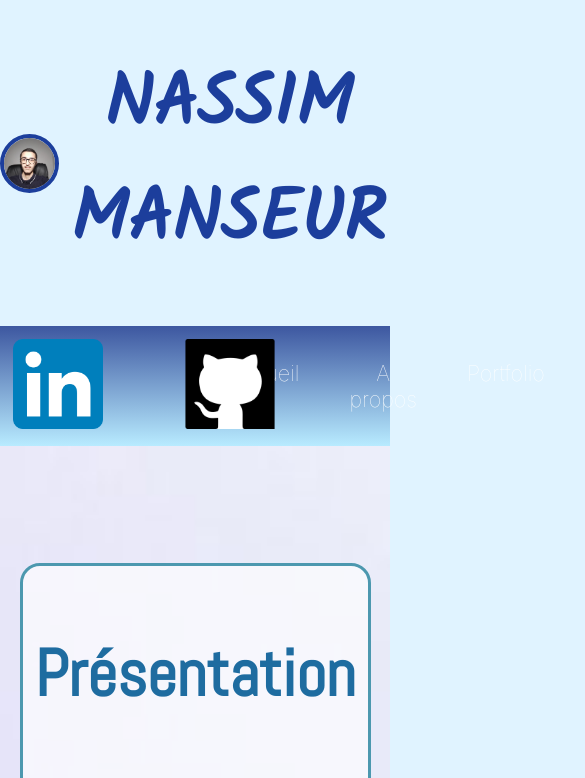
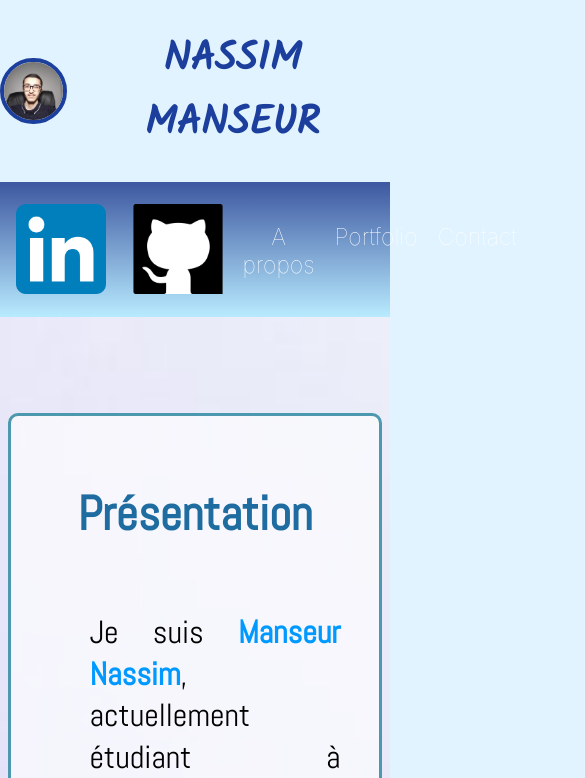
Before and after one commit to ManseurNassim/Portfolio-Nassim-Manseur, a plain HTML site: page index.html in a window 390 px wide. Shown: the top 778 px of the page, 585 px wide, since content can reach past the window. Drawn offline with Linux system fonts and the light colour scheme.

Commit message:
maj tel1

```diff
--- a/styles.css
+++ b/styles.css
@@ -183,3 +183,91 @@ li:hover>div {
 strong {
     color: #0099ff;
 }
+
+@media (max-width: 768px) {
+    body {
+        background-color: #e0f3ff;
+        font-family: 'Abel', sans-serif;
+        height: 100%;
+        width: 100%;
+        margin: 0;
+        padding: 0;
+        text-align: center;
+    }
+
+    .first img  {
+        height: 15%; /* Ajustez la taille des images pour les téléphones */
+        width: 15%;
+        border: 4px solid #1c3e9c;
+        border-radius: 100%;
+        margin-right: 2%;
+        margin-top: 2%;
+        margin-bottom: 2%;
+    }
+
+    .containeres {
+        background-image: url("img/wp9164014-blue-white-4k-wallpapers.jpg");
+        padding: 2%; /* Ajustez l'espacement pour les téléphones */
+        padding-top: 20%; /* Ajustez l'espacement pour les téléphones */
+        background-size: cover;
+        background-position: center;
+        background-repeat: no-repeat;
+    }
+
+    h1 {
+        font-size: 250%; /* Ajustez la taille de la police pour les téléphones */
+    }
+
+    nav {
+        height: auto; /* Ajustez la hauteur de la barre de navigation pour les téléphones */
+        padding-bottom: 0%;
+    }
+
+    nav ul {
+        margin-left: 0; /* Ajustez la marge pour les téléphones */
+    }
+
+    nav ul li {
+        display: block; /* Affichez les éléments de menu verticalement pour les téléphones */
+        margin: 5px;
+        margin-bottom: 0px; /* Ajustez la marge entre les éléments de menu pour les téléphones */
+        font-size: 120%; /* Ajustez la taille de la police pour les téléphones */
+    }
+
+    .container1 {
+        margin: 5% auto; /* Ajustez la marge pour les téléphones */
+        padding: 5%; /* Ajustez l'espacement pour les téléphones */
+        font-size: 200%; /* Ajustez la taille de la police pour les téléphones */
+        border-radius: 10px; /* Ajustez le rayon du bord pour les téléphones */
+    }
+
+    h2 {
+        font-size: 200%; /* Ajustez la taille de la police pour les téléphones */
+    }
+
+    h3 {
+        font-size: 150%; /* Ajustez la taille de la police pour les téléphones */
+    }
+
+    ul p {
+        padding: 20px; /* Ajustez l'espacement du texte pour les téléphones */
+        font-size: 100%; /* Ajustez la taille de la police pour les téléphones */
+    }
+
+    #menu button {
+        font-size: 120%; /* Ajustez la taille de la police pour les téléphones */
+    }
+
+    .menu_re {
+        margin-right: 15px;
+        margin-left: 10px; /* Ajustez la marge entre les icônes pour les téléphones */
+    }
+
+    .duo {
+        position: absolute; /* Supprimez la position absolue pour les téléphones */
+        margin: 0;
+    }
+
+    #carré {
+        margin-left: 1%; /* Supprimez la marge pour les téléphones */
+    }}
```
